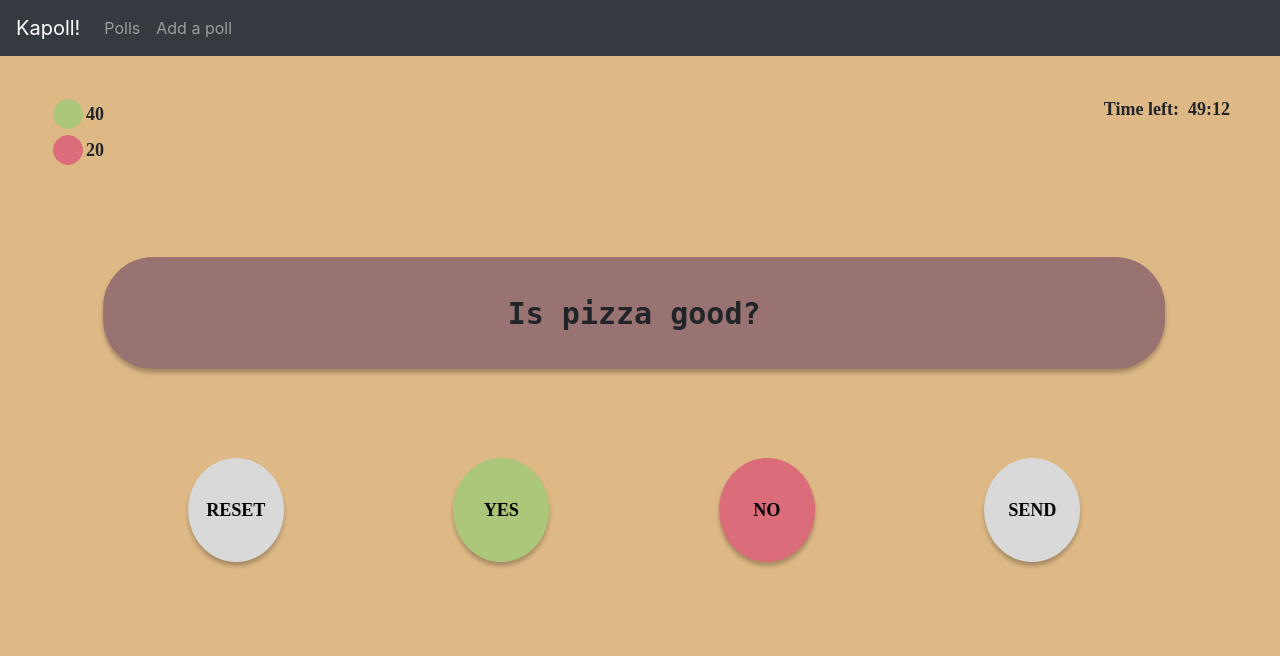
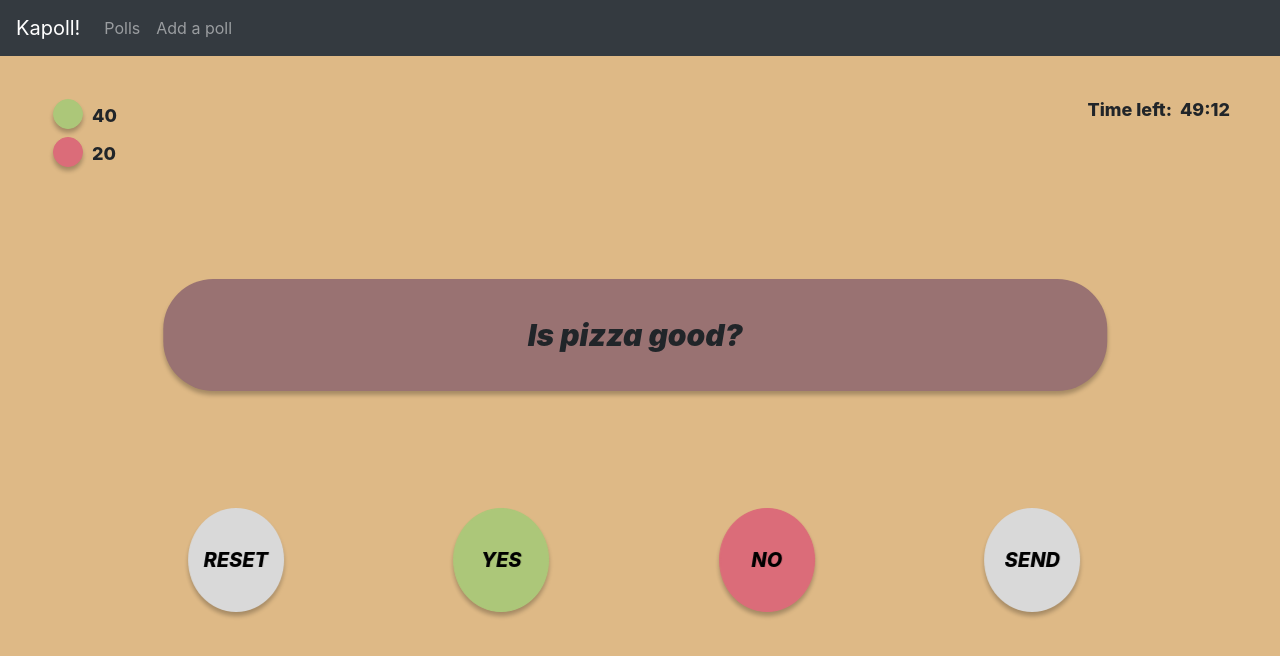
Before and after one commit to Tobbelobby/Kapoll_main, a React (Create React App) app in the folder Kapoll/src/main/frontend/kapoller/: page /test in a window 1280 px wide. Shown: the top 656 px of the page. Built offline with nearby package versions, Linux system fonts and the light colour scheme.

Commit message:
voting site frontend mvp done

```diff
--- a/Kapoll/src/main/frontend/kapoller/src/styles/PollOnline.css
+++ b/Kapoll/src/main/frontend/kapoller/src/styles/PollOnline.css
@@ -21,14 +21,15 @@
     border-radius: 50px;
     background-color: #997272;
     height: 20%;
-    width: 90%;
-    transform: translateX(5%);
-    font-family: "monospace";
+    width: 80%;
+    transform: translateX(12%);
     font-style: normal;
+    font-style: italic;
     font-weight: 900;
     font-size: 30px;
     line-height: 47px;
     box-shadow: 0px 4px 4px rgba(0, 0, 0, 0.25);
+    margin-top: 40px;
 
 }
 
@@ -40,6 +41,7 @@
     max-width: 90%;
     transform: translateX(5%);
     flex: 2 1 auto;
+    padding-top: 50px;
 }
 
 button {
@@ -52,10 +54,9 @@ button {
     max-height: 13vh;
     width: 9%;
     border-color: transparent;
-    font-family: "Sansita One";
-    font-style: normal;
+    font-style: italic;
     font-weight: 800;
-    font-size: 18px;
+    font-size: 20px;
     box-shadow: 0px 4px 4px rgba(0, 0, 0, 0.25);
     backdrop-filter: blur(2px);
 
@@ -87,7 +88,7 @@ button:hover {
 }
 
 .font {
-    font-family: "Sansita One";
+    font-style: italic;
     font-style: normal;
     font-weight: 800;
     font-size: 18px;
@@ -98,4 +99,7 @@ button:hover {
     height: 30px;
     border-radius:50%;
     margin: 3px;
+    box-shadow: 0px 4px 4px rgba(0, 0, 0, 0.25);
+    margin-bottom: 5px;
+    margin-right: 9px;
 }
```
